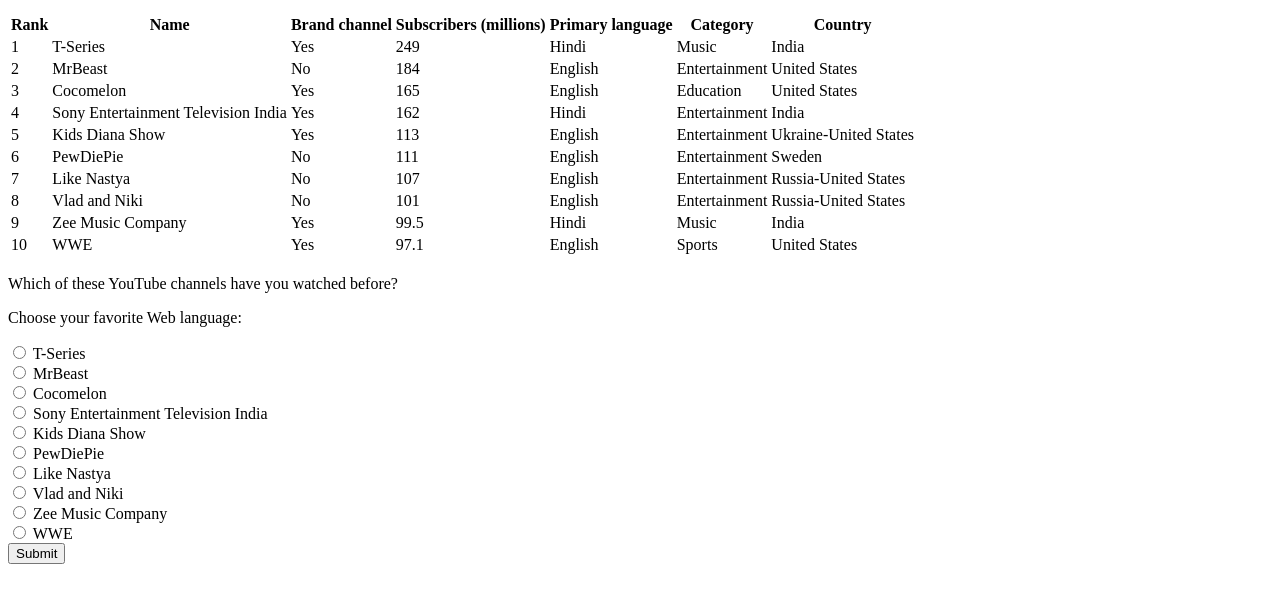
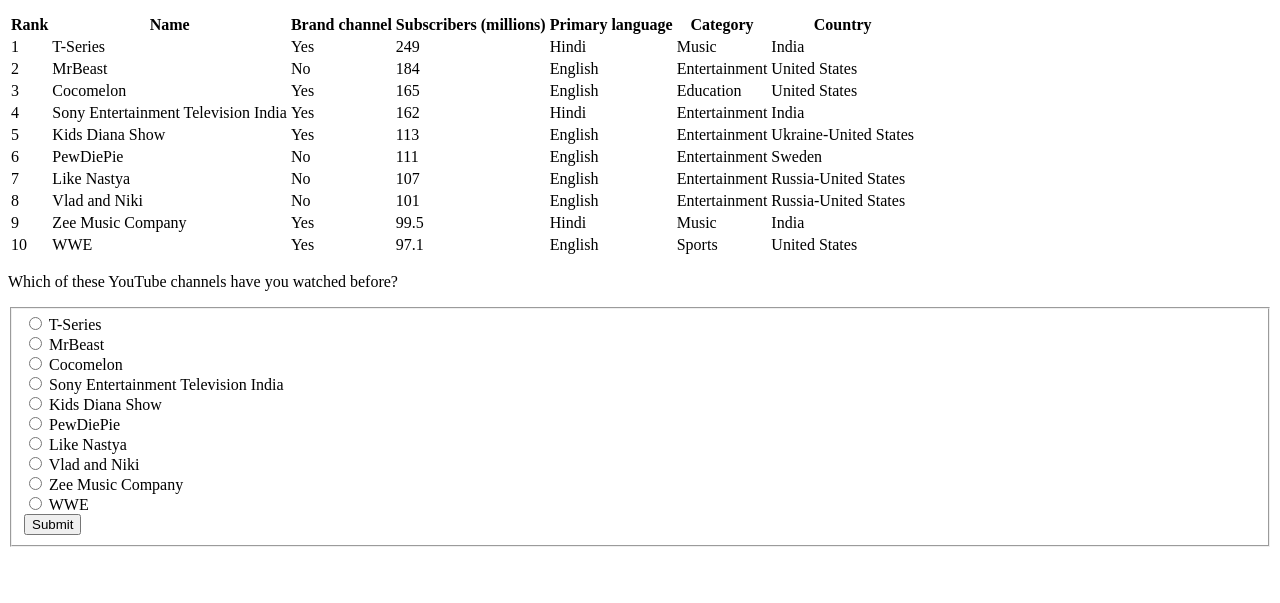
Before and after one commit to Lily-He03/Exerfcise-3, a plain HTML site: page index.html in a window 1280 px wide. Shown: the part 101-704 px from the top of the page. Drawn offline with Linux system fonts and the light colour scheme.

Commit message:
Exercise3

```diff
--- a/index.html
+++ b/index.html
@@ -110,12 +110,11 @@
         <td>United States</td>
       </tr>
     </table>
-		<br>
     <!--Webform Question-->
-    Which of these YouTube channels have you watched before?
+    <p>Which of these YouTube channels have you watched before?</p>
     <!--Webform Options-->
-    <p>Choose your favorite Web language:</p>
-    <form>
+    <form action="/action_page.php">
+      <fieldset>
         <input type="radio" id="T-Series" name="fav_language" value="T-Series">
         <label for="T-Series">T-Series</label><br>
         <input type="radio" id="MrBeast" name="fav_language" value="MrBeast">
@@ -135,10 +134,9 @@
         <input type="radio" id="Zee Music Company" name="fav_language" value="Zee Music Company">
         <label for="Zee Music Company">Zee Music Company</label><br>
         <input type="radio" id="WWE" name="fav_language" value="WWE">
-      <label for="WWE">WWE</label>
-    </form>
-    <form action="/action_page.php">
+        <label for="WWE">WWE</label><br>
         <input type="submit">
+      </fieldset>
     </form>
 	</body>
 </html>
```
Lines whose indentation alone changed are shown as unchanged.
